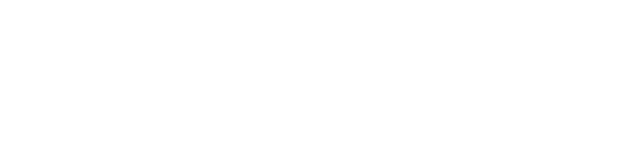
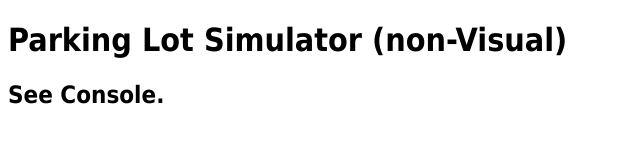
Before and after one commit to julianmedwards/parking-lot-simulator-no-ui, a plain HTML site: page index.html in a window 1280 px wide. Shown: the whole page, without its empty margins (0-640 px from the left). Drawn offline with Linux system fonts and the light colour scheme.

Commit message:
Added text saying to check console on page.

```diff
--- a/index.html
+++ b/index.html
@@ -5,8 +5,15 @@
     <meta http-equiv="X-UA-Compatible" content="IE=edge" />
     <meta name="viewport" content="width=device-width, initial-scale=1.0" />
     <title>Parking Lot Simulator (non-Visual)</title>
+    <style>
+      body {
+        font-family: Tahoma, Verdana, sans-serif;
+      }
+    </style>
   </head>
   <body>
+    <h1>Parking Lot Simulator (non-Visual)</h1>
+    <h2>See Console.</h2>
     <script src="scripts.js"></script>
   </body>
 </html>
```
